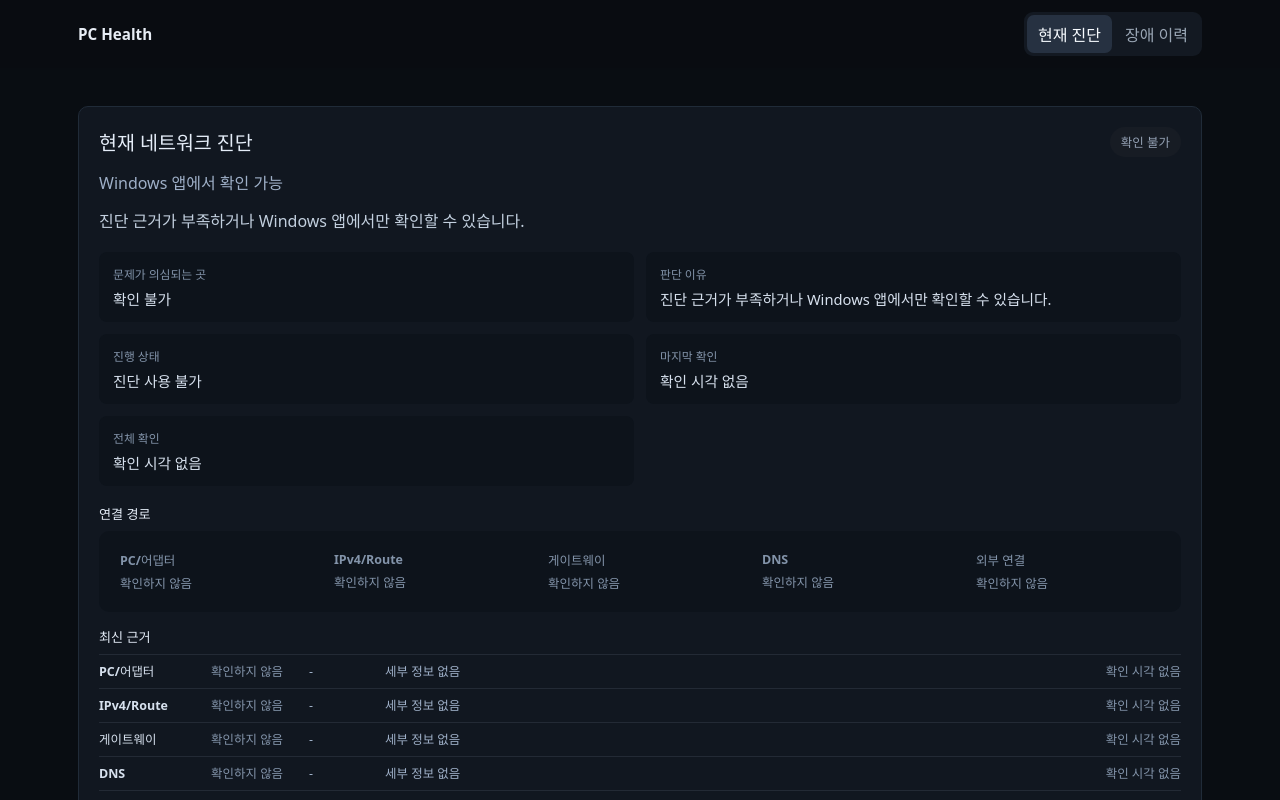
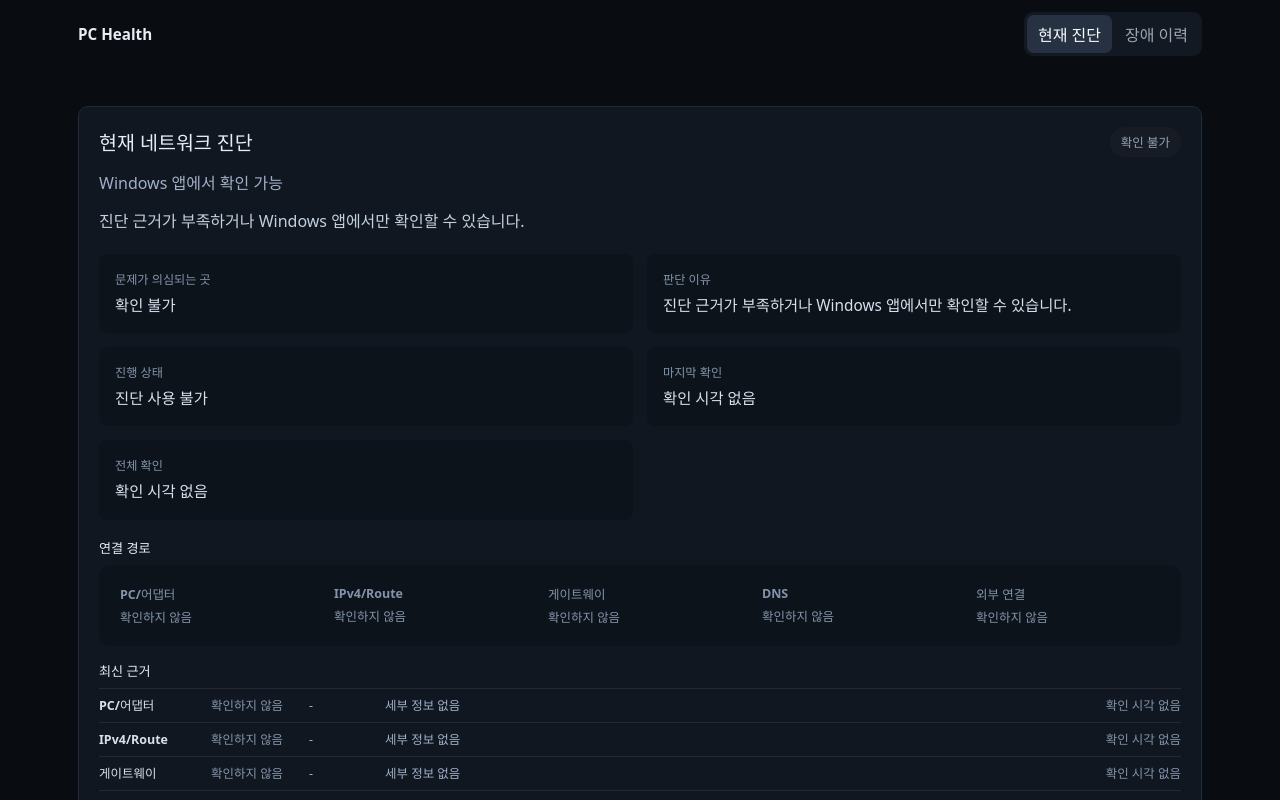
Before and after one commit to qpow1018/pc-health, a React (Vite) app: page / in a window 1280 px wide. Shown: the top 800 px of the page. Built offline with nearby package versions, Linux system fonts and the light colour scheme.

Commit message:
style: enlarge network summary cards

```diff
--- a/src/features/network-diagnostics/NetworkStatusPanel.module.css
+++ b/src/features/network-diagnostics/NetworkStatusPanel.module.css
@@ -65,24 +65,25 @@
 .summary {
   display: grid;
   grid-template-columns: repeat(2, minmax(0, 1fr));
-  gap: 12px;
-  margin: 18px 0 0;
+  gap: 14px;
+  margin: 20px 0 0;
 
   div {
     border-radius: 8px;
-    padding: 13px 14px;
+    padding: 16px;
     background: #0d131b;
   }
 
   dt {
     color: #8394aa;
-    font-size: 0.74rem;
+    font-size: 0.76rem;
   }
 
   dd {
-    margin: 6px 0 0;
+    margin: 7px 0 0;
     color: #d7e1ee;
-    font-size: 0.92rem;
+    font-size: 0.96rem;
+    line-height: 1.45;
   }
 }
 
```
